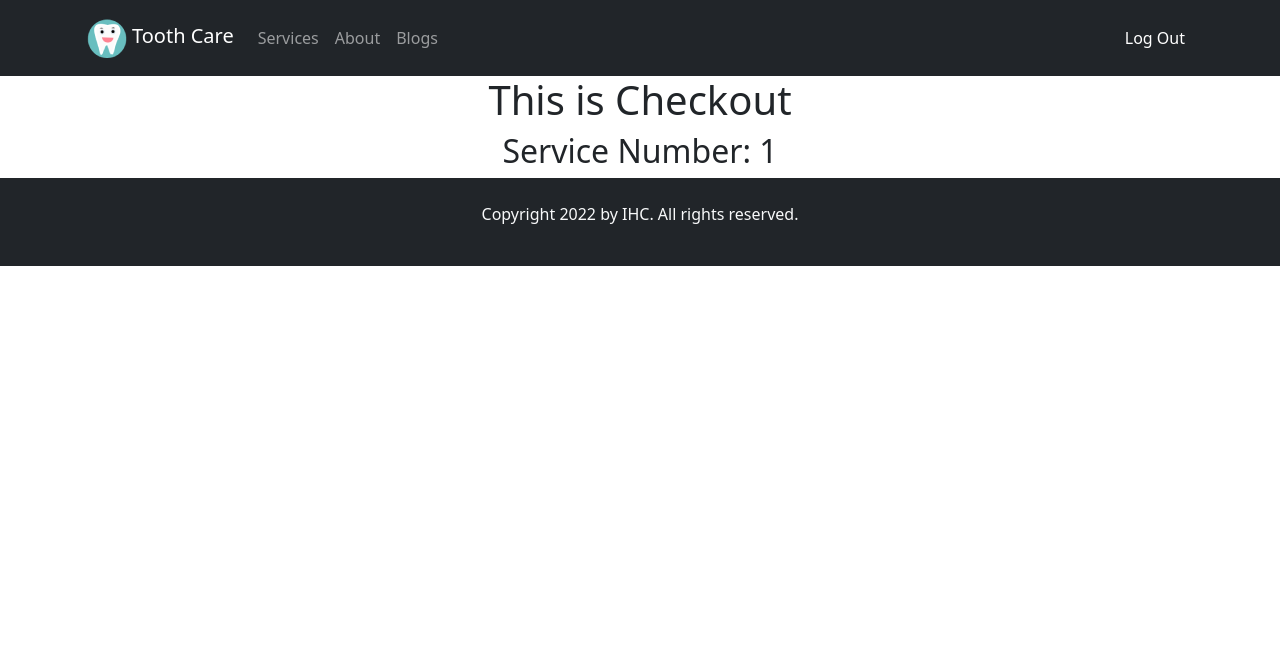
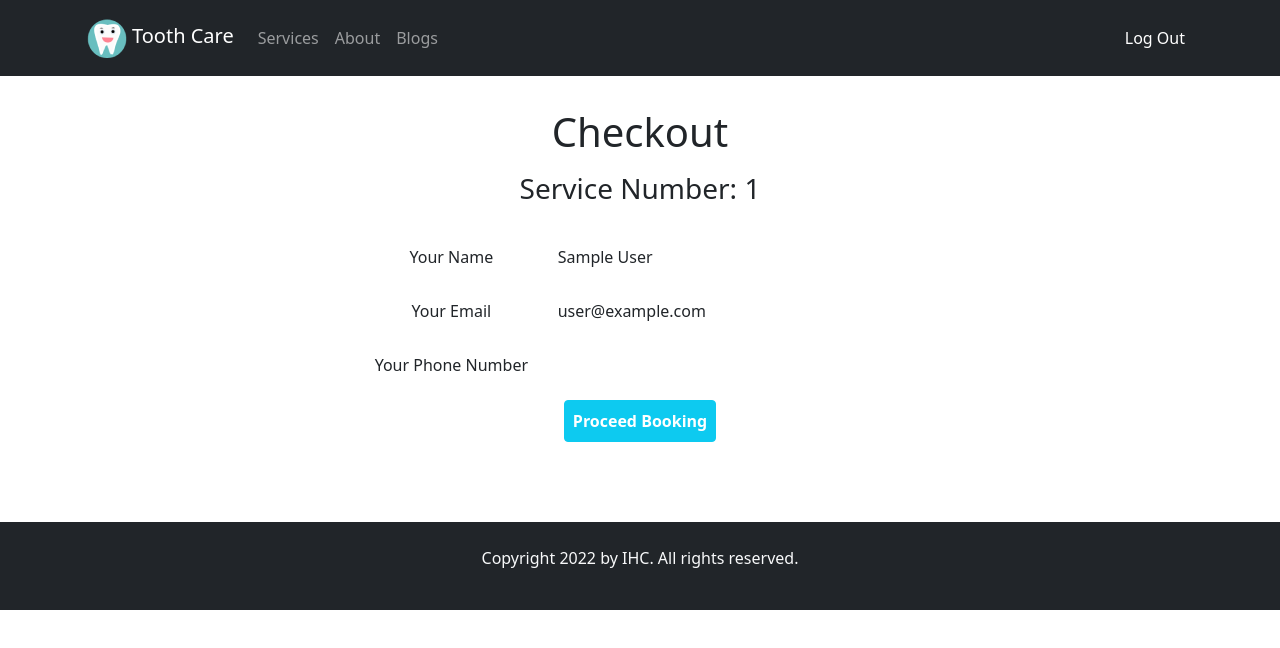
Before and after one commit to IHC25/tooth-care-bd, a React (Create React App) app: page /checkout/1 in a window 1280 px wide. Shown: the top 648 px of the page. Built offline with nearby package versions, Linux system fonts and the light colour scheme; no server answers; sample sign-in values are in the browser's storage.

Commit message:
checkout added

```diff
--- a/src/components/Checkout/Checkout.js
+++ b/src/components/Checkout/Checkout.js
@@ -1,12 +1,83 @@
-import React from "react";
+import React, { useState } from "react";
+import { Button, Col, Form, Row } from "react-bootstrap";
+import { useAuthState } from "react-firebase-hooks/auth";
 import { useParams } from "react-router-dom";
+import { toast, ToastContainer } from "react-toastify";
+import auth from "../../firebase.init";
 
 const Checkout = () => {
+  const [confirmedCheckout, setConfirmedCheckout] = useState("");
   const { serviceId } = useParams();
+  const [user] = useAuthState(auth);
+
+  const handleBooking = (event) => {
+    event.preventDefault();
+    toast("Thank You For Booking");
+    setConfirmedCheckout(
+      "You have successfully booked selected service. I will contact you soon. Check your email for Appointment Time and Date."
+    );
+  };
+
   return (
-    <div>
-      <h1>This is Checkout</h1>
-      <h2>Service Number: {serviceId}</h2>
+    <div className="py-4">
+      <h1 className="py-2">Checkout</h1>
+      <h3>Service Number: {serviceId}</h3>
+      <div className="container py-3">
+        <Form onSubmit={handleBooking} className="w-50 mx-auto p-2">
+          <Form.Group
+            as={Row}
+            className="mb-3"
+            controlId="exampleForm.ControlTextarea1"
+          >
+            <Form.Label column sm="4">
+              Your Name
+            </Form.Label>
+            <Col sm="8">
+              <Form.Control
+                plaintext
+                readOnly
+                defaultValue={user?.displayName}
+              />
+            </Col>
+          </Form.Group>
+          <Form.Group as={Row} className="mb-3" controlId="formPlaintextEmail">
+            <Form.Label column sm="4">
+              Your Email
+            </Form.Label>
+            <Col sm="8">
+              <Form.Control plaintext readOnly defaultValue={user?.email} />
+            </Col>
+          </Form.Group>
+
+          <Form.Group
+            as={Row}
+            className="mb-3"
+            controlId="exampleForm.ControlTextarea1"
+          >
+            <Form.Label column sm="4">
+              Your Phone Number
+            </Form.Label>
+            <Col sm="8">
+              <Form.Control
+                plaintext
+                readOnly
+                defaultValue={user?.phoneNumber}
+              />
+            </Col>
+          </Form.Group>
+          <Button
+            className="text-white fw-bold p-2 rounded"
+            variant="info"
+            type="submit"
+          >
+            Proceed Booking
+          </Button>
+        </Form>
+        <div className="d-flex justify-content-center py-2">
+          <p className="text-warning">{confirmedCheckout}</p>
+        </div>
+        <ToastContainer />
+      </div>
     </div>
   );
 };
--- a/src/components/Home/Service/Service.css
+++ /dev/null
@@ -1,3 +0,0 @@
-.custom-btn {
-  background-color: #84dec0;
-}
--- a/src/components/Home/Service/Service.js
+++ b/src/components/Home/Service/Service.js
@@ -1,7 +1,6 @@
 import React from "react";
 import { Button, Card } from "react-bootstrap";
 import { useNavigate } from "react-router-dom";
-import "./Service.css";
 
 const Service = ({ service }) => {
   const { img, name, description, price, id } = service;
@@ -20,8 +19,8 @@ const Service = ({ service }) => {
           <Card.Subtitle className="pb-5">Fee: ${price}</Card.Subtitle>
           <Button
             onClick={() => navigateToCheckout(id)}
-            className="position-absolute bottom-0 start-50 translate-middle-x mb-3 text-white custom-btn fw-bold"
-            variant="none"
+            className="position-absolute bottom-0 start-50 translate-middle-x mb-3 text-white fw-bold"
+            variant="info"
           >
             Book Now
           </Button>
--- a/src/components/Home/Services/Services.js
+++ b/src/components/Home/Services/Services.js
@@ -8,7 +8,6 @@ const Services = () => {
       .then((res) => res.json())
       .then((data) => setServices(data));
   }, []);
-  console.log(services);
 
   return (
     <div className="py-2 my-4">
--- a/src/components/Login/Login.js
+++ b/src/components/Login/Login.js
@@ -82,8 +82,8 @@ const Login = () => {
         </Form.Group>
 
         <Button
-          variant="none"
-          className="d-block w-50 mx-auto mb-2 custom-btn text-white fw-bold"
+          variant="info"
+          className="d-block w-50 mx-auto mb-2 text-white fw-bold"
           type="submit"
         >
           Login
--- a/src/components/SignUp/SignUp.js
+++ b/src/components/SignUp/SignUp.js
@@ -39,7 +39,6 @@ const SignUp = () => {
     const email = event.target.email.value;
     const password = event.target.password.value;
     const confirmPassword = event.target.confirmPassword.value;
-    console.log(confirmPassword);
     if (password === confirmPassword) {
       createUserWithEmailAndPassword(email, password);
     } else {
@@ -82,8 +81,8 @@ const SignUp = () => {
         </Form.Group>
 
         <Button
-          variant="none"
-          className="d-block w-50 mx-auto mb-2 custom-btn text-white fw-bold"
+          variant="info"
+          className="d-block w-50 mx-auto mb-2 text-white fw-bold"
           type="submit"
         >
           Sign Up
```
